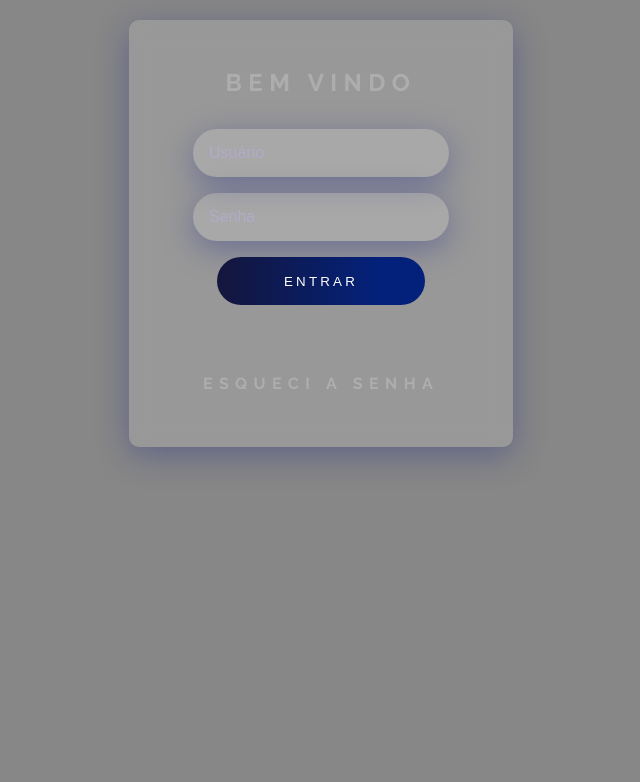
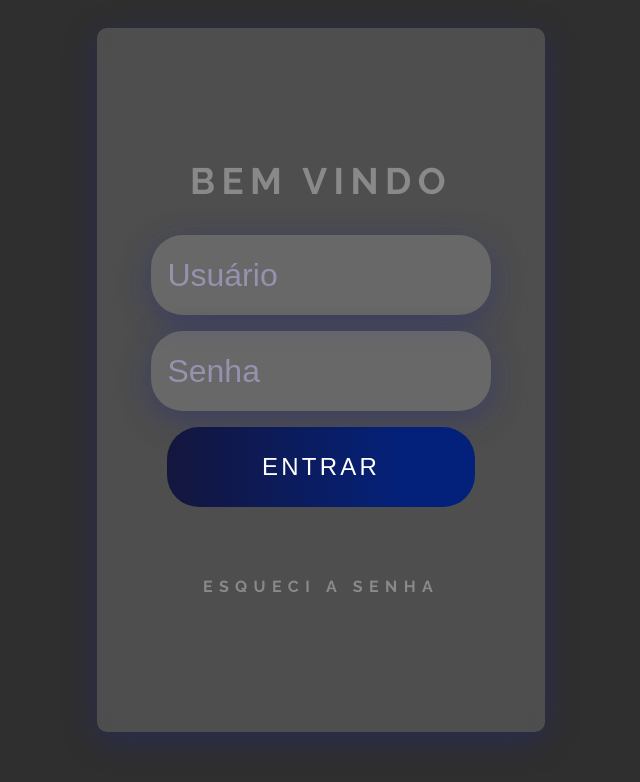
Before and after one commit to ClaytonEduard/ficus-consultoria, a React (Create React App) app: page / in a window 1280 px wide. Shown: the top 782 px of the page, without its empty margins (319-959 px from the left). Built offline with nearby package versions, Linux system fonts and the light colour scheme.

Commit message:
Projeto finalizado.

```diff
--- a/src/App.jsx
+++ b/src/App.jsx
@@ -17,21 +17,23 @@ const App = () => {
   };
   return (
 
-    <div>
-
+    <MainAppContainer>
       {!sessionData && (
         <Login onLoginSuccess={handleLoginSuccess} onFetchFavorites={handleFetchFavorites} />
       )}
       {favoriteCompanies.length > 0 && (
         <ListFavoriteCompanies companies={favoriteCompanies} />
       )}
-    </div>
+    </MainAppContainer>
   );
 };
 
 const MainAppContainer = styled.div`
-    display: flex;
+    display: border-box;
     justify-items: center;
+    align-items: center;
+    border-top: 70px;
+    padding: 20px;
 `;
 
 export default App;
--- a/src/components/Button.jsx
+++ b/src/components/Button.jsx
@@ -8,8 +8,9 @@ const StyledButton = styled.button`
   background: linear-gradient(to right, #14163c 0%, #03217b 79%);
   text-transform: uppercase;
   letter-spacing: 0.2rem;
-  width: 65%;
-  height: 3rem;
+  font-size: 1.5rem;
+  width: 80%;
+  height: 5rem;
   border: none;
   color: white;
   border-radius: 2rem;
--- a/src/index.css
+++ b/src/index.css
@@ -1,20 +1,11 @@
 @import url("https://fonts.googleapis.com/css2?family=Raleway:wght@100;200;300;400;500;600;700;800;900&display=swap");
 
-* {
-  margin: auto 20;
-  padding: 0;
-  box-sizing: border-box;
-}
-
 body {
-  margin-left: auto;
-  margin-right: auto;
-  margin-top: 20px;
   color: white;
   display: flex;
   justify-content: center;
   align-items: center;
-  height: 70%;
-  background-color: rgba(0, 0, 0, 0.47);
+  background-color: rgba(0, 0, 0, 0.817);
   font-family: "Raleway", sans-serif;
+  font-size: 1rem;
 }
--- a/src/pages/ListFavoriteCompanies/ListFavoriteCompanies.jsx
+++ b/src/pages/ListFavoriteCompanies/ListFavoriteCompanies.jsx
@@ -3,11 +3,11 @@ import styled from 'styled-components';
 
 
 const FormContainer = styled.div`
-  display: flex;
+  /* display: flex;
   flex-direction: column;
-  align-items: center;
+  align-items: center; */
   padding: 20px;
-  width: 100%;
+  //width: 100%;
   max-width: 800px;
   margin: auto;
   margin-top: 10px;
@@ -147,12 +147,13 @@ const FavoriteCompanies = ({ companies }) => {
 
     return (
         <div>
-            <h2>Lista de Companias</h2>
+            <h2>Lista de Empresas</h2>
             <FormContainer>
+
                 <GroupContainer>
-                    <GroupTitle>Endereço</GroupTitle>
+                    <GroupTitle>Empresa</GroupTitle>
                     <FieldContainer>
-                        {addressFields.map(field => (
+                        {companyFields.map(field => (
                             <Field key={field.label}>
                                 <FieldLabel>{field.label}:</FieldLabel>
                                 <FieldValue>{field.value}</FieldValue>
@@ -160,7 +161,6 @@ const FavoriteCompanies = ({ companies }) => {
                         ))}
                     </FieldContainer>
                 </GroupContainer>
-
                 <GroupContainer>
                     <GroupTitle>Contato</GroupTitle>
                     <FieldContainer>
@@ -174,9 +174,9 @@ const FavoriteCompanies = ({ companies }) => {
                 </GroupContainer>
 
                 <GroupContainer>
-                    <GroupTitle>Empresa</GroupTitle>
+                    <GroupTitle>Endereço</GroupTitle>
                     <FieldContainer>
-                        {companyFields.map(field => (
+                        {addressFields.map(field => (
                             <Field key={field.label}>
                                 <FieldLabel>{field.label}:</FieldLabel>
                                 <FieldValue>{field.value}</FieldValue>
--- a/src/pages/Login/Login.jsx
+++ b/src/pages/Login/Login.jsx
@@ -1,5 +1,6 @@
 import React, { useState } from 'react';
 import Button from '../../components/Button';
+import Input from '../../components/Input';
 import styled from "styled-components";
 import axios from 'axios'
 const crypto = require('crypto-js');
@@ -172,12 +173,12 @@ const Login = ({ onLoginSuccess, onFetchFavorites }) => {
       <WelcomeText>Bem Vindo</WelcomeText>
       <Form onSubmit={handleLogin}>
         <InputContainer>
-          <MyInput className='input' type="text" value={userName} onChange={(e) => setUserName(e.target.value)} placeholder="Usuário" required />
-          <MyInput type="password" value={password} onChange={(e) => setPassword(e.target.value)} placeholder="Senha" required />
+          <MyInput className='input' type='text' value={userName} onChange={(e) => setUserName(e.target.value)} placeholder={"Usuário"} required />
+          <MyInput type={"password"} value={password} onChange={(e) => setPassword(e.target.value)} placeholder={"Senha"} required max={20} minLength={6} />
         </InputContainer>
         <ButtonContainer>
           {error && <p style={{ color: 'red' }}>{error}</p>}
-          <Button content="Entrar" type='submit' />
+          <Button content={"Entrar"} type={'submit'} />
         </ButtonContainer>
       </Form>
       <ForgotPasswordContainer>
@@ -200,7 +201,7 @@ padding: 1rem;
 border: none;
 outline: none;
 color: #FFF;
-font-size: 1rem;
+font-size: 2rem;
 font-weight: bold;
 &:focus {
   display: inline-block;
@@ -211,7 +212,7 @@ font-weight: bold;
 &::placeholder {
   color: #b9abe099;
   font-weight: 100;
-  font-size: 1rem;
+  font-size: 2rem;
 }
 `;
 
@@ -230,7 +231,7 @@ display: flex;
   color: #c2c2c284;
   text-transform: uppercase;
   letter-spacing: 0.4rem;
-  width: 90%;
+  height: 100vh;
   max-width: 1025px;
   min-width: 365px;
 
@@ -256,12 +257,13 @@ display: flex;
 
   @media only screen and (min-width: 1025px) {
     width: 30vw;
-    height: auto;
+    height: 80vh;
   }
 `;
 
 const WelcomeText = styled.h2`
   margin: 1rem 0;
+  font-size: 2.3rem;
 `;
 
 const Form = styled.form`
```
